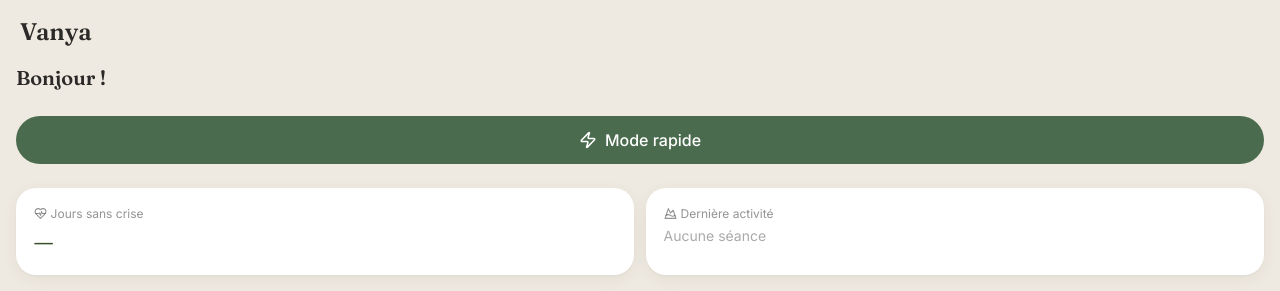
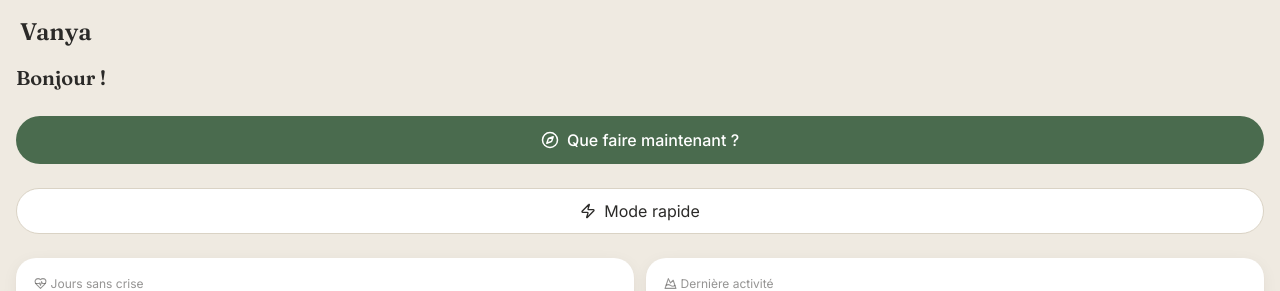
Before and after one commit to Rebbe33/dog-app, a React (Vite) app: page / in a window 1280 px wide. Shown: the top 291 px of the page. Built offline with nearby package versions, Linux system fonts and the light colour scheme; no server answers; the database is empty.

Commit message:
Add Compass icon and update link text

```diff
--- a/src/pages/Accueil.tsx
+++ b/src/pages/Accueil.tsx
@@ -1,6 +1,6 @@
 import { useEffect, useState } from 'react'
 import { Link } from 'react-router-dom'
-import { Bell, HeartPulse, MountainSnow, Zap } from 'lucide-react'
+import { Bell, HeartPulse, MountainSnow, Zap, Compass } from 'lucide-react'
 import { supabase, TABLES } from '../lib/supabase'
 import type { HealthReminder, AnxietyLogEntry, ActivitySession, DogActivity } from '../lib/types'
 
@@ -57,8 +57,15 @@ export default function Accueil() {
     <div className="space-y-6">
       <h2 className="font-display text-xl font-semibold text-ink">Bonjour !</h2>
 
-      <Link to="/rapide" className="btn-primary w-full flex items-center justify-center gap-2 py-3">
-        <Zap size={18} /> Mode rapide
+      <Link to="/suggestions" className="btn-primary w-full flex items-center justify-center gap-2 py-3">
+        <Compass size={18} /> Que faire maintenant ?
+      </Link>
+
+      <Link
+        to="/rapide"
+        className="btn-secondary w-full flex items-center justify-center gap-2 py-2.5 !bg-white"
+      >
+        <Zap size={16} /> Mode rapide
       </Link>
 
       <div className="grid grid-cols-2 gap-3">
```
